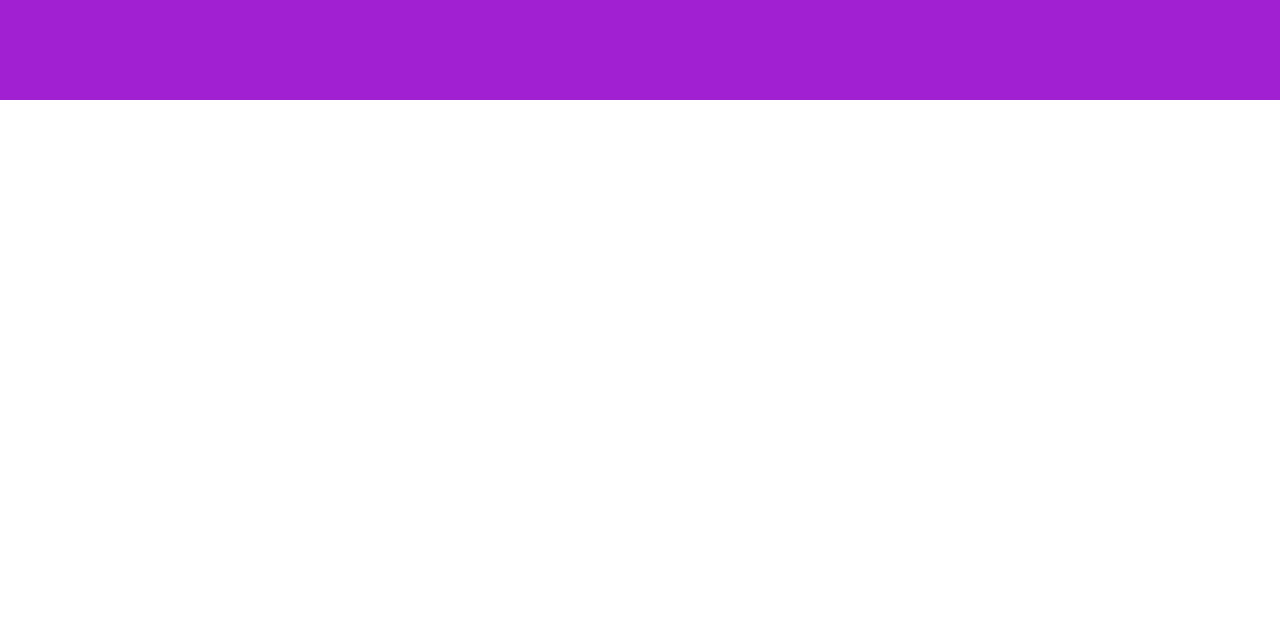
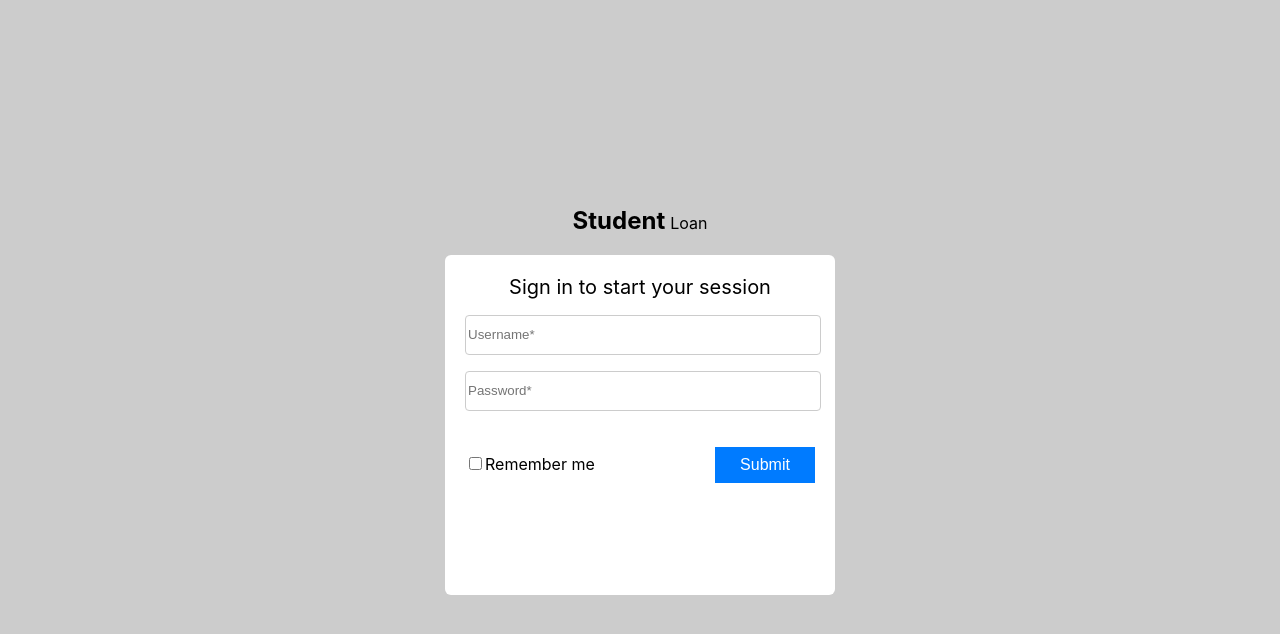
Before and after one commit to ujwalkumarvemana/LoanApplication, a React (Create React App) app in the folder front-end/: page / in a window 1280 px wide. Shown: the top 634 px of the page. Built offline with nearby package versions, Linux system fonts and the light colour scheme.

Commit message:
Developed Login form

```diff
--- a/front-end/package.json
+++ b/front-end/package.json
@@ -15,6 +15,7 @@
     "@types/node": "^16.18.71",
     "@types/react": "^18.2.48",
     "@types/react-dom": "^18.2.18",
+    "axios": "^1.6.5",
     "react": "^18.2.0",
     "react-dom": "^18.2.0",
     "react-router-dom": "^6.21.2",
--- a/front-end/src/index.scss
+++ b/front-end/src/index.scss
@@ -5,9 +5,14 @@ body {
     sans-serif;
   -webkit-font-smoothing: antialiased;
   -moz-osx-font-smoothing: grayscale;
+  height: 100vh;
 }
 
 code {
   font-family: source-code-pro, Menlo, Monaco, Consolas, 'Courier New',
     monospace;
 }
+
+#root {
+  height: 100%;
+}
--- a/front-end/src/pages/App/App.scss
+++ b/front-end/src/pages/App/App.scss
@@ -1,38 +1,3 @@
 .App {
-  text-align: center;
+  height: 100%;
 }
-
-.App-logo {
-  height: 40vmin;
-  pointer-events: none;
-}
-
-@media (prefers-reduced-motion: no-preference) {
-  .App-logo {
-    animation: App-logo-spin infinite 20s linear;
-  }
-}
-
-.App-header {
-  background-color: #282c34;
-  min-height: 100vh;
-  display: flex;
-  flex-direction: column;
-  align-items: center;
-  justify-content: center;
-  font-size: calc(10px + 2vmin);
-  color: white;
-}
-
-.App-link {
-  color: #61dafb;
-}
-
-@keyframes App-logo-spin {
-  from {
-    transform: rotate(0deg);
-  }
-  to {
-    transform: rotate(360deg);
-  }
-}
--- a/front-end/src/pages/Login/Login.module.scss
+++ b/front-end/src/pages/Login/Login.module.scss
@@ -1,5 +1,79 @@
-.loginWrapper {
+.loginContainer {
+  background-color: #ccc;
+  height: 100%;
   display: flex;
-  height: 100px;
-  background-color: #a120d1;
+  justify-content: center;
+  align-items: center;
 }
+
+.loginBox {
+  text-align: center;
+
+  .appName {
+    margin-bottom: 20px;
+  }
+  .first {
+    font-size: 24px;
+    font-weight: bold;
+  }
+
+  .second {
+    margin-left: 5px;
+  }
+}
+
+.loginFrmBox {
+  height: 300px;
+  background: #fff;
+  border-radius: 6px;
+  padding: 20px;
+  width: 350px;
+  display: flex;
+  flex-direction: column;
+  gap: 16px;
+}
+
+.heading {
+  font-size: 20px;
+}
+
+.formBox {
+  display: flex;
+  flex-direction: column;
+  gap: 16px;
+}
+
+.Sltextbox {
+  width: 100%;
+  max-width: 100%;
+  min-height: 36px;
+  border-radius: 4px;
+  border: 1px solid #ccc;
+  width: 100%;
+}
+
+.Slbutton {
+  background-color: #007bff;
+  border-color: #007bff;
+  box-shadow: none;
+  border: none;
+  min-width: 100px;
+  min-height: 36px;
+  color: #fff;
+  font-size: 16px;
+  cursor: pointer;
+}
+
+.row2 {
+  display: flex;
+  justify-content: space-between;
+  margin-top: 20px;
+  align-items: baseline;
+}
+
+.error {
+  margin: 0;
+  text-align: left;
+  font-size: 12px;
+  color: red;
+}
--- a/front-end/src/pages/Login/Login.tsx
+++ b/front-end/src/pages/Login/Login.tsx
@@ -1,7 +1,123 @@
+import { useState } from 'react';
+import staticText from '../../utils/staticText';
 import styles from './Login.module.scss';
 
 const Login = () => {
-  return <div className={styles.loginWrapper}></div>;
+  const { lgnFrmHeading, rembrMe, lgnBtn } = staticText; // Destruct the object
+  const initialState = {
+    username: {
+      value: '',
+      required: true,
+      errorMsg: '',
+    },
+    password: {
+      value: '',
+      required: true,
+      errorMsg: '',
+    },
+  };
+  const [data, setData] = useState(initialState);
+
+  const handleChange = (event: React.ChangeEvent<HTMLInputElement>) => {
+    const cloneData: any = { ...data };
+    const { name, value } = event.target;
+    const cloneEle = { ...cloneData[name] };
+    cloneEle.value = value;
+    cloneData[name] = cloneEle;
+    setData(cloneData);
+  };
+
+  const handleSubmit = (event: React.FormEvent<HTMLFormElement>) => {
+    event.preventDefault();
+    const cloneData: any = { ...data };
+    if (data.username.value === '') {
+      const cloneEle = { ...cloneData.username };
+      cloneEle.errorMsg = 'Please enter username.';
+      cloneData.username = cloneEle;
+    } else {
+      const cloneEle = { ...cloneData.username };
+      cloneEle.errorMsg = '';
+      cloneData.username = cloneEle;
+    }
+
+    if (data.password.value === '') {
+      const cloneEle = { ...cloneData.password };
+      cloneEle.errorMsg = 'Please enter password.';
+      cloneData.password = cloneEle;
+    } else {
+      const cloneEle = { ...cloneData.password };
+      cloneEle.errorMsg = '';
+      cloneData.password = cloneEle;
+    }
+
+    if (data.username.value === '' || data.password.value === '') {
+      setData(cloneData);
+    } else {
+      // Make an API call
+      console.log(cloneData);
+    }
+  };
+
+  return (
+    <div className={styles.loginContainer}>
+      <div className={styles.loginBox}>
+        <div className={styles.appName}>
+          <span className={styles.first}>Student</span>
+          <span className={styles.second}>Loan</span>
+        </div>
+        <div className={styles.loginFrmBox}>
+          <div className={styles.heading}>{lgnFrmHeading}</div>
+          <form onSubmit={handleSubmit}>
+            <div className={styles.formBox}>
+              <div className={styles.row}>
+                <input
+                  type="text"
+                  name="username"
+                  id="username"
+                  value={data.username.value}
+                  className={styles.Sltextbox}
+                  placeholder={`Username${data.username.required ? '*' : ''}`}
+                  onChange={handleChange}
+                />
+                {data.username.errorMsg !== '' ? (
+                  <p className={styles.error}>{data.username.errorMsg}</p>
+                ) : (
+                  ''
+                )}
+              </div>
+              <div className={styles.row}>
+                <input
+                  type="password"
+                  name="password"
+                  id="password"
+                  placeholder={`Password${data.password.required ? '*' : ''}`}
+                  value={data.password.value}
+                  className={styles.Sltextbox}
+                  onChange={handleChange}
+                />
+                {data.password.errorMsg !== '' ? (
+                  <p className={styles.error}>{data.password.errorMsg}</p>
+                ) : (
+                  ''
+                )}
+              </div>
+              <div className={styles.row2}>
+                <div>
+                  <label htmlFor="remember">
+                    <input type="checkbox" name="remember" id="remember" />
+                    {rembrMe}
+                  </label>
+                </div>
+                <button type="submit" className={styles.Slbutton}>
+                  {lgnBtn}
+                </button>
+              </div>
+            </div>
+          </form>
+        </div>
+      </div>
+    </div>
+  );
 };
 
 export default Login;
--- /dev/null
+++ b/front-end/src/utils/staticText.ts
@@ -0,0 +1,7 @@
+const staticText = {
+  lgnFrmHeading: 'Sign in to start your session',
+  rembrMe: 'Remember me',
+  lgnBtn: 'Submit',
+};
+
+export default staticText;
```
Also changed, not shown: 1 other file (tests, documents, lock files or other folders).
